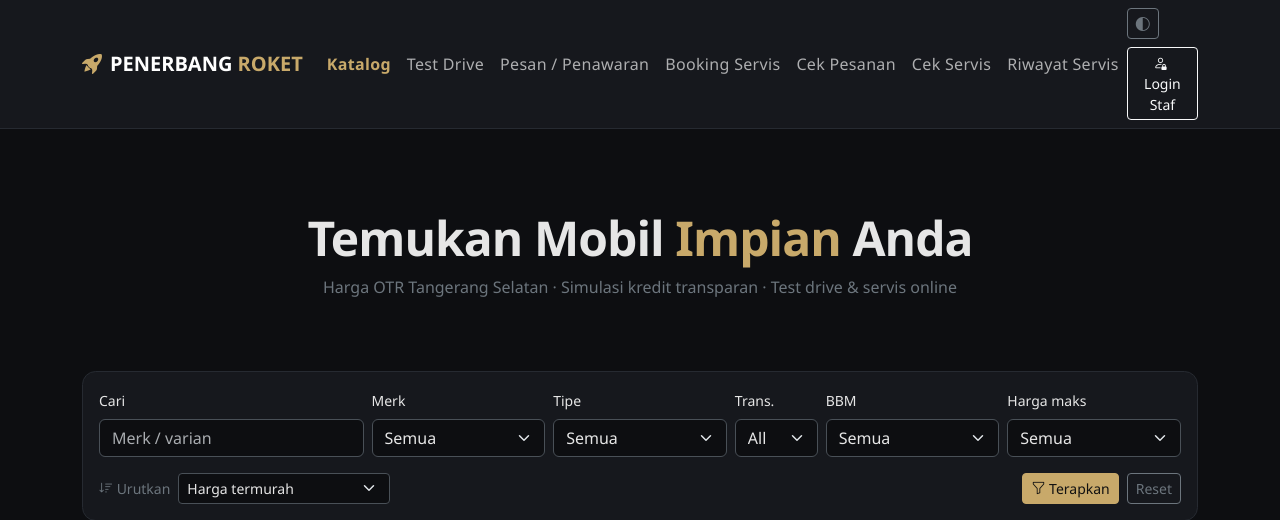
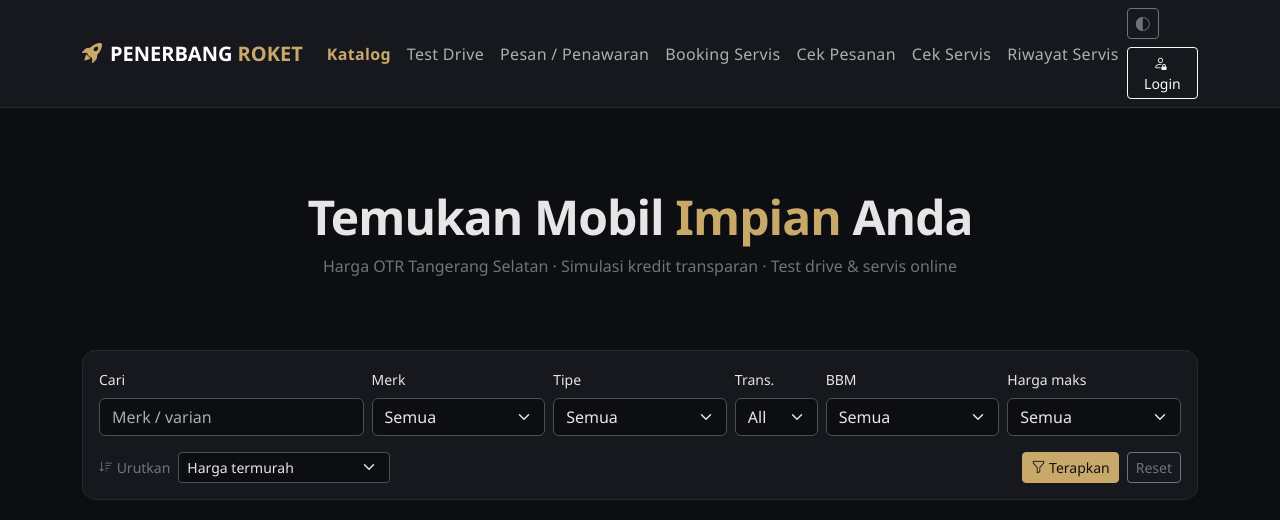
Before and after one commit to roikhan20/dealer-mobil-main, a PHP site: page /index.php in a window 1280 px wide. Shown: the top 520 px of the page. Run offline with PHP 8.4, Linux system fonts and the light colour scheme; data that the repository does not hold is empty.

Commit message:
perubahan baru

```diff
--- a/app/views/header.php
+++ b/app/views/header.php
@@ -89,7 +89,7 @@ document.addEventListener('error', (e) => {
           <a class="btn btn-sm btn-outline-secondary text-truncate" style="max-width:240px" href="<?= e(url('admin/profile.php')) ?>" title="Profil &amp; ganti password"><i class="bi bi-person-circle me-1"></i><?= e($user['name']) ?> <span class="d-none d-xxl-inline text-secondary">· <?= e(ROLE_LABELS[$user['role']]) ?></span></a>
           <form method="post" action="<?= e(url('logout.php')) ?>" class="m-0"><?= csrf_field() ?><button class="btn btn-sm btn-outline-light"><i class="bi bi-box-arrow-right me-1"></i>Keluar</button></form>
         <?php else: ?>
-          <a class="btn btn-sm btn-outline-light" href="<?= e(url('login.php')) ?>"><i class="bi bi-person-lock me-1"></i>Login Staf</a>
+          <a class="btn btn-sm btn-outline-light" href="<?= e(url('login.php')) ?>"><i class="bi bi-person-lock me-1"></i>Login</a>
         <?php endif; ?>
       </div>
     </div>
--- a/config/config.php
+++ b/config/config.php
@@ -6,7 +6,7 @@ return [
         'host' => getenv('DB_HOST') ?: '127.0.0.1',
         'name' => getenv('DB_NAME') ?: 'dealer_roket',
         'user' => getenv('DB_USER') ?: 'root',
-        'pass' => getenv('DB_PASS') ?: 'rijal123',
+        'pass' => getenv('DB_PASS') ?: '',
     ],
     'app' => [
         'company' => 'PT Penerbang Roket',
```
